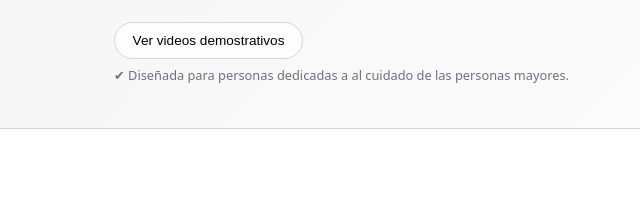
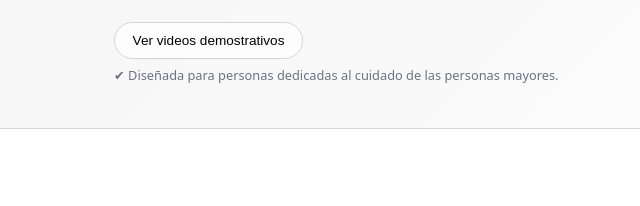
Before and after one commit to italocamposmontenegro-debug/ELEAM-Posicionamiento, a plain HTML site: page index.html in a window 1280 px wide. Shown: the part 412-618 px from the top of the page, 0-640 px from the left. Drawn offline with Linux system fonts and the light colour scheme.

Commit message:
Fix typo in hero-highlight description

```diff
--- a/index.html
+++ b/index.html
@@ -488,7 +488,7 @@
             </button>
           </div>
           <div class="hero-highlight">
-            <span>✔ Diseñada para personas dedicadas a al cuidado de las personas mayores.</span>
+            <span>✔ Diseñada para personas dedicadas al cuidado de las personas mayores.</span>
           </div>
         </div>
 
```
